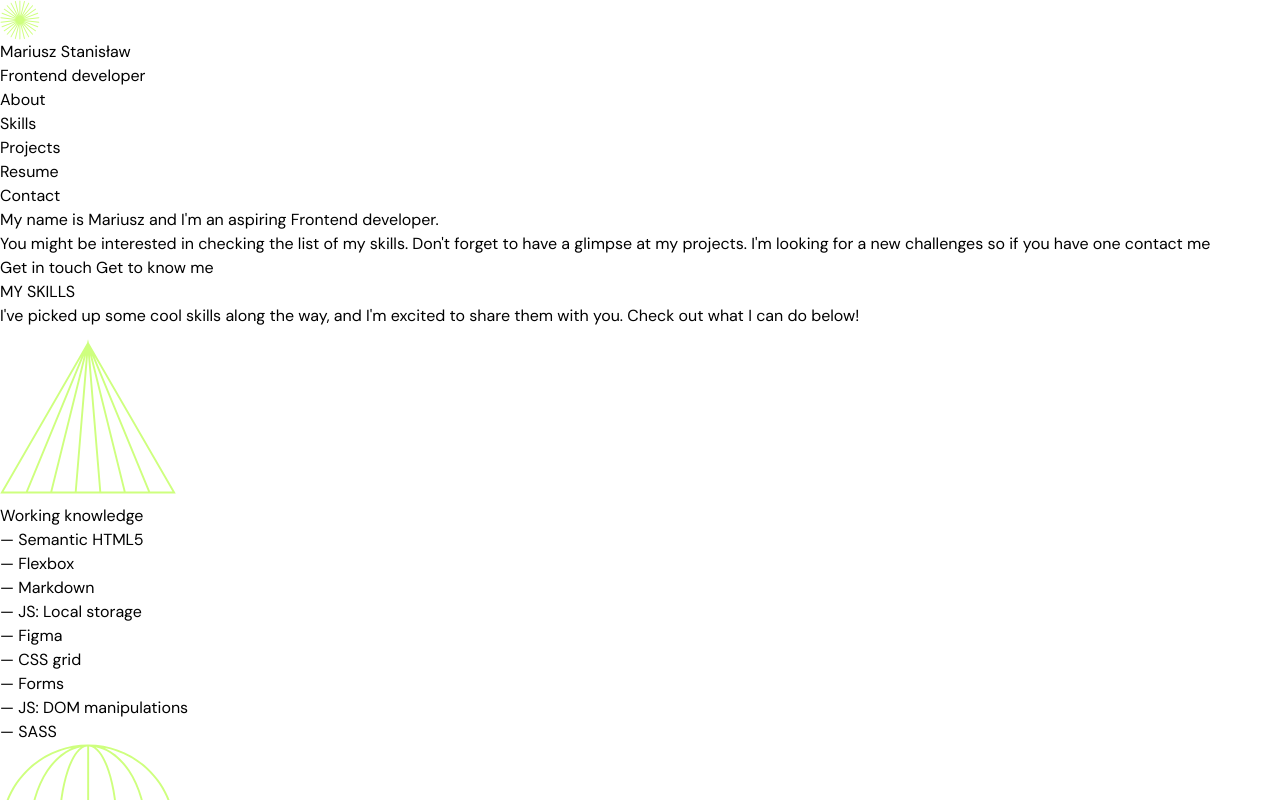
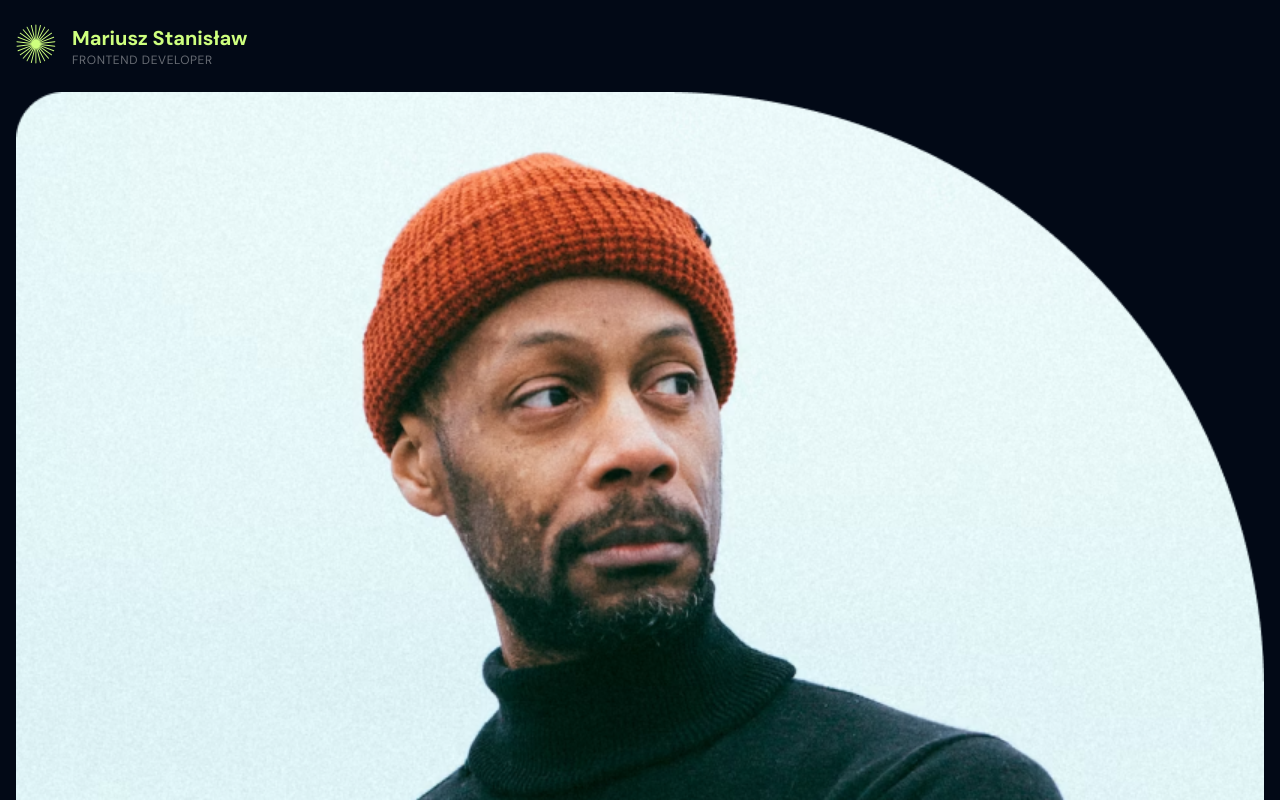
Before and after one commit to mariuszwuteefowicz/portfolio2024, a website built with Parcel: page src/index.html in a window 1280 px wide. Shown: the top 800 px of the page. Built offline with nearby package versions, Linux system fonts and the light colour scheme.

Commit message:
create styles for header & about section

```diff
--- a/src/index.html
+++ b/src/index.html
@@ -9,13 +9,18 @@
     <link rel="preconnect" href="https://fonts.gstatic.com" crossorigin>
     <link href="https://fonts.googleapis.com/css2?family=DM+Sans:opsz,wght@9..40,400;9..40,500;9..40,700&display=swap" rel="stylesheet">
 </head>
-<body class="font-dmsans">
-    <main>
-        <header>
+
+<body class="font-dmsans bg-bg text-white">
+    <main class="px-4">
+        <header class="max-w-wtf mx-auto py-6">
+            <div class="flex gap-4">
                 <img class="w-10 h-10" src="./images/star.svg" alt="">
-            <p>Mariusz Stanisław</p>
-            <p>Frontend developer</p>
-            <nav>
+                <div>
+                    <p class="text-xl font-bold text-accent">Mariusz Stanisław</p>
+                    <p class="text-white opacity-40 uppercase text-xs tracking-wider">Frontend developer</p>
+                </div>
+            </div>
+            <nav class="hidden">
                 <ul>
                     <li><a href="#about">About</a></li>
                         <li><a href="#skills">Skills</a></li>
@@ -26,14 +31,17 @@
             </nav>
         </header>
 
-       <section id="about">
-            <h1>My name is Mariusz and I'm an aspiring Frontend developer.</h1>
-            <p>You might be interested in checking the list of my skills. Don't forget to have a glimpse at my projects. I'm looking for a new challenges so if you have one contact me</p>
-            <a href="#contact">Get in touch</a>
-            <a href="#skills">Get to know me</a>
+       <section class="mx-auto max-w-wtf mb-20" id="about">
+            <img class="w-full mb-5" src="images/Maciek.png" alt="Maciek">
+            <h1 class="text-2xl font-bold mb-4">My name is Mariusz and I'm an aspiring <span class="text-accent">Frontend developer.</span></h1>
+            <p class="text-gray-400 mb-8">You might be interested in checking the list of my <a href="#skills" class="text-white">skills.</a> Don't forget to have a glimpse at my <a href="#projects" class="text-white">projects.</a> I'm looking for a new challenges so if you have one <a href="#contact" class="text-white">contact</a> me.</p>
+            <div class="flex flex-col items-start gap-4">
+                <a class="bg-accent text-bg flex gap-3 font-bold text-xl py-2 px-4 items-center rounded-[0.625rem]" href="#contact"><img src="images/chat.svg" alt=""> Get in touch</a>
+                <a class="bg-bg text-accent flex gap-3 font-bold text-xl py-2 px-4 items-center rounded-[0.625rem] border-lightGray border-2" href="#skills"><img src="images/user.svg" alt=""> Get to know me</a>
+            </div>
        </section>
 
-       <section id="skills">
+       <section class="max-w-wtf mx-auto" id="skills">
             <h2>MY SKILLS</h2>
             <p>I've picked up some cool skills along the way, and I'm excited to share them with you. Check out what I can do below!</p>
             <article>
@@ -81,7 +89,7 @@
             </article>
        </section>
 
-       <section id="projects">
+       <section class="max-w-wtf mx-auto" id="projects">
             <h2>Recent Projects</h2>
             <p>Since diving into frontend development in 2023, I've brought a range of projects to life. Here's a snapshot of my accomplishments so far.</p>
             <article>
@@ -97,13 +105,13 @@
             </article>
        </section>
 
-       <section>
+       <section class="max-w-wtf mx-auto">
             <h2>After hours</h2>
             <p>Outside of my regular working hours, I delve into an array of activities and passions. Here's a glimpse into how I spend my after-hours.</p>
             <article>
                 <img src="images/music.png" alt="">
                 <h3>Electronic Music</h3>
-            <p>Outside of my regular working hours, I immerse myself in the pulsating rhythms and innovative sounds of electronic music</p>
+                p>Outside of my regular working hours, I immerse myself in the pulsating rhythms and innovative sounds of electronic music</p>
             </article>
             <article>
                 <img src="images/star-wars.png" alt="">
@@ -122,7 +130,7 @@
                 </article>
        </section>
 
-       <section id="contact">
+       <section class="max-w-wtf mx-auto" id="contact">
             <h2>Let's work together</h2>
             <p>I'm open for new opportunities.<br>If you have one for me we should talk!</p>
             <a href="mailto:mariusz@coten.pl ">mariusz@coten.pl</a>
--- a/tailwind.config.js
+++ b/tailwind.config.js
@@ -7,11 +7,15 @@ module.exports = {
     extend: {
       colors: {
         bg: '#020916',
-        accent: '#CEFF7E'
-        },
-        fontFamily: {
+        accent: '#CEFF7E',
+        lightGray: '#1F2937'
+      },
+      fontFamily: {
             'dmsans': ['DM Sans', 'sans-serif']
-          }
+      },
+      maxWidth: {
+            'wtf': '82rem'
+      }
     },
   },
   plugins: [],
```
Also changed, not shown: src/images/chat.svg (added), src/images/user.svg (added). Lines whose indentation alone changed are shown as unchanged.
